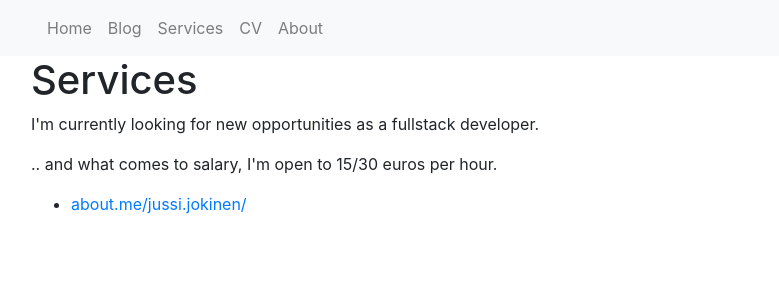
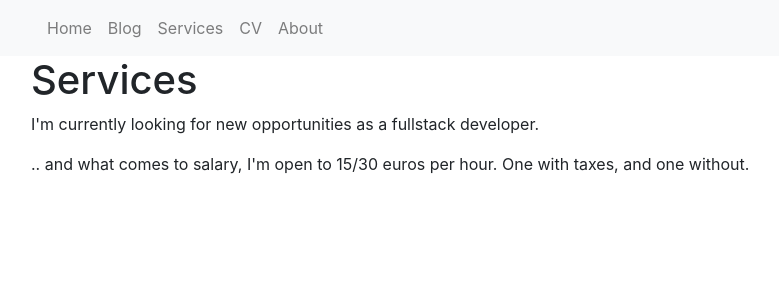
Before and after one commit to n00bsaiboth/n00bsaiboth.github.io, a Jekyll site: the page built from services/index.html, in a window 1280 px wide. Shown: the top 300 px of the page, without its empty margins (54-833 px from the left). Built offline with Jekyll 4.4.1, drawn with Linux system fonts in a browser that asks for light colours.

Commit message:
Update index.html

```diff
--- a/services/index.html
+++ b/services/index.html
@@ -7,11 +7,7 @@ title: n00bsaiboth's GitHub Pages
 	<h1>Services</h1>
 	<p>I'm currently looking for new opportunities as a fullstack developer. </p>
 
-  <p><Mostly interested in LAMP or MERN-stack./p>
+        <p><Mostly interested in LAMP or MERN-stack./p>
 
-  <p>.. and what comes to salary, I'm open to 15/30 euros per hour. </p>
-
-  <ul class="more-info">
-		<li><a href="https://about.me/jussi.jokinen/" target="_blank">about.me/jussi.jokinen/</a></li>
-	</ul>
+        <p>.. and what comes to salary, I'm open to 15/30 euros per hour. One with taxes, and one without. </p>
 </article>
```
